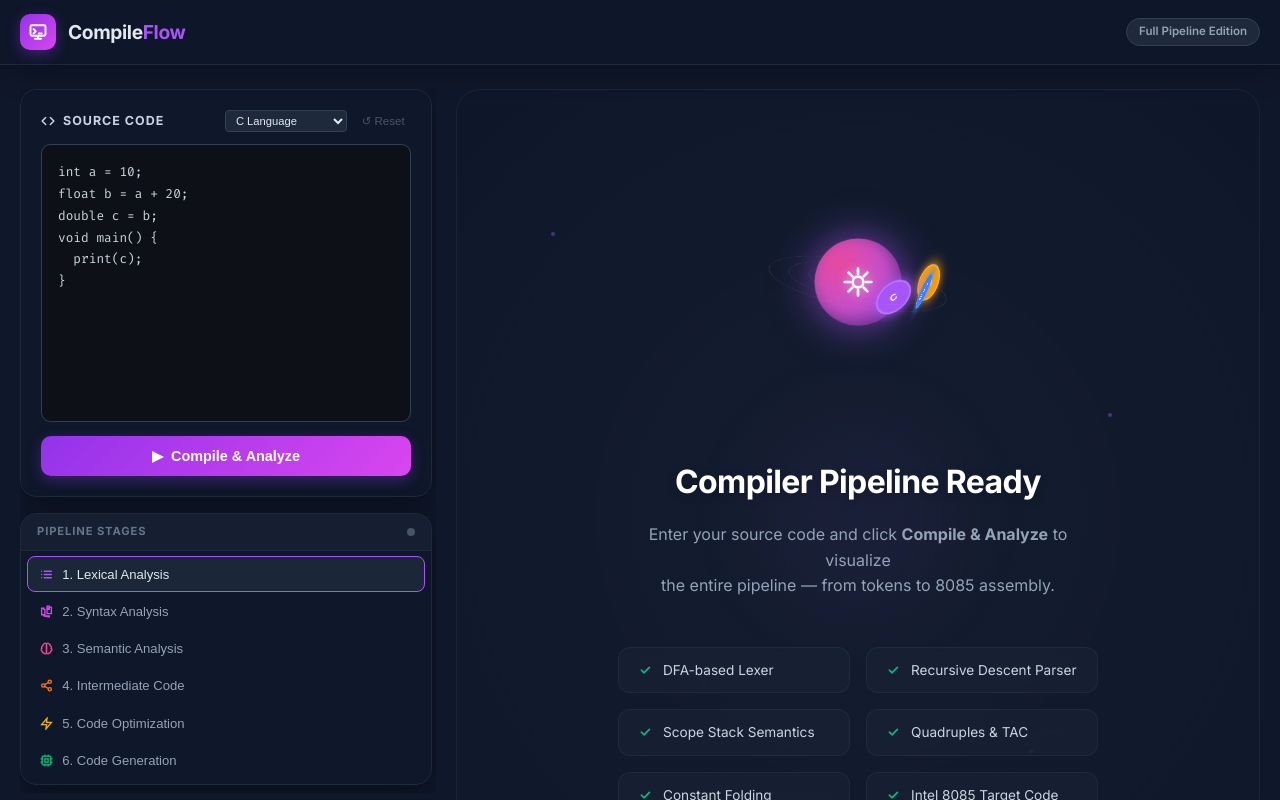
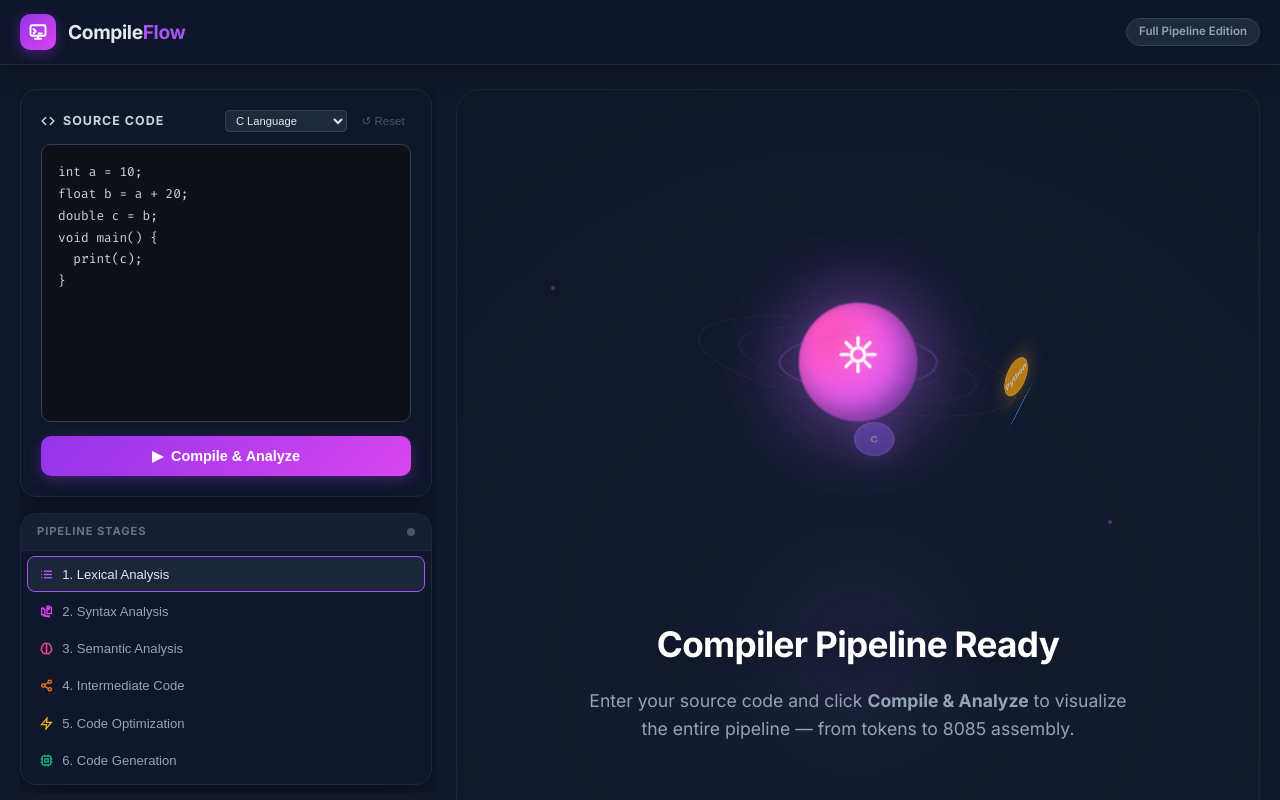
Before and after one commit to Vivek492005/CompileFlow-An-Interactive-Multi-Language-Compiler-Pipeline-Visualizer-with-Intel-Code-Generation, a React (Vite) app: page / in a window 1280 px wide. Shown: the top 800 px of the page. Built offline with nearby package versions, Linux system fonts and the light colour scheme.

Commit message:
style: upscale and enhance Compiler Solar System with 3D depth and wider orbits

```diff
--- a/src/components/WelcomeScreen.jsx
+++ b/src/components/WelcomeScreen.jsx
@@ -24,20 +24,27 @@ export default function WelcomeScreen() {
 
             <div className={styles.content}>
                 <div className={styles.solarSystem}>
-                    <div className={styles.orbit} style={{ '--d': '15s', '--r': '100px', '--color': '#a855f7' }}>
-                        <div className={styles.planet} style={{ '--bg': '#a855f7' }}>C</div>
+                    {/* Glowing background rings */}
+                    <div className={styles.ambientRing} style={{ width: '400px', height: '400px', opacity: 0.03 }} />
+                    <div className={styles.ambientRing} style={{ width: '600px', height: '600px', opacity: 0.02 }} />
+
+                    {/* Orbits & Planets */}
+                    <div className={styles.orbit} style={{ '--d': '12s', '--r': '160px', '--color': '#8b5cf6' }}>
+                        <div className={styles.planet} style={{ '--bg': '#8b5cf6', '--glow': 'rgba(139, 92, 246, 0.5)' }}>C</div>
                     </div>
-                    <div className={styles.orbit} style={{ '--d': '25s', '--r': '140px', '--color': '#3b82f6' }}>
-                        <div className={styles.planet} style={{ '--bg': '#3b82f6' }}>C++</div>
+                    <div className={styles.orbit} style={{ '--d': '22s', '--r': '240px', '--color': '#3b82f6' }}>
+                        <div className={styles.planet} style={{ '--bg': '#3b82f6', '--glow': 'rgba(59, 130, 246, 0.5)' }}>C++</div>
                     </div>
-                    <div className={styles.orbit} style={{ '--d': '35s', '--r': '180px', '--color': '#f59e0b' }}>
-                        <div className={styles.planet} style={{ '--bg': '#f59e0b' }}>Py</div>
+                    <div className={styles.orbit} style={{ '--d': '32s', '--r': '320px', '--color': '#f59e0b' }}>
+                        <div className={styles.planet} style={{ '--bg': '#f59e0b', '--glow': 'rgba(245, 158, 11, 0.5)' }}>Python</div>
                     </div>
 
+                    {/* Central Core (The Compiler) */}
                     <div className={styles.sun}>
                         <div className={styles.sunCore} />
                         <div className={styles.sunGlow} />
-                        <svg width="32" height="32" viewBox="0 0 24 24" fill="none" stroke="white" strokeWidth="2" strokeLinecap="round" strokeLinejoin="round" className={styles.sunIcon}>
+                        <div className={styles.sunRing} />
+                        <svg width="40" height="40" viewBox="0 0 24 24" fill="none" stroke="white" strokeWidth="2" strokeLinecap="round" strokeLinejoin="round" className={styles.sunIcon}>
                             <path d="M12 2v4M12 18v4M4.93 4.93l2.83 2.83M16.24 16.24l2.83 2.83M2 12h4M18 12h4M4.93 19.07l2.83-2.83M16.24 7.76l2.83-2.83" />
                             <circle cx="12" cy="12" r="4" />
                         </svg>
--- a/src/components/WelcomeScreen.module.css
+++ b/src/components/WelcomeScreen.module.css
@@ -58,25 +58,39 @@
 }
 
 .solarSystem {
-    width: 20rem;
-    height: 18rem;
+    width: 32rem;
+    height: 28rem;
     display: flex;
     align-items: center;
     justify-content: center;
     position: relative;
     margin-bottom: 2rem;
-    perspective: 1000px;
+    perspective: 1500px;
     transform-style: preserve-3d;
 }
 
+.ambientRing {
+    position: absolute;
+    border: 1px solid rgba(168, 85, 247, 0.2);
+    border-radius: 50%;
+    pointer-events: none;
+    animation: ambientRotate 60s linear infinite;
+}
+
+@keyframes ambientRotate {
+    from { transform: rotateX(75deg) rotateY(10deg) rotateZ(0deg); }
+    to { transform: rotateX(75deg) rotateY(10deg) rotateZ(360deg); }
+}
+
 .sun {
-    width: 5rem;
-    height: 5rem;
+    width: 7rem;
+    height: 7rem;
     position: relative;
     z-index: 10;
     display: flex;
     align-items: center;
     justify-content: center;
+    transform: translateZ(20px);
 }
 
 .sunCore {
@@ -86,29 +100,46 @@
     background: radial-gradient(circle at 30% 30%, #ec4899, #a855f7);
     border-radius: 50%;
     box-shadow:
-        inset -5px -5px 15px rgba(0, 0, 0, 0.4),
-        0 0 40px rgba(168, 85, 247, 0.6);
+        inset -8px -8px 25px rgba(0, 0, 0, 0.5),
+        0 0 60px rgba(168, 85, 247, 0.4),
+        0 0 120px rgba(168, 85, 247, 0.2);
     animation: sunPulse 4s ease-in-out infinite;
 }
 
 .sunGlow {
     position: absolute;
-    width: 150%;
-    height: 150%;
-    background: radial-gradient(circle, rgba(168, 85, 247, 0.2) 0%, transparent 70%);
+    width: 200%;
+    height: 200%;
+    background: radial-gradient(circle, rgba(168, 85, 247, 0.15) 0%, transparent 70%);
     border-radius: 50%;
-    animation: sunGlow 6s linear infinite;
+    animation: sunGlow 10s linear infinite;
+}
+
+.sunRing {
+    position: absolute;
+    width: 140%;
+    height: 140%;
+    border: 2px solid rgba(168, 85, 247, 0.3);
+    border-radius: 50%;
+    transform: rotateX(70deg);
+    animation: ringSpin 4s linear infinite;
+}
+
+@keyframes ringSpin {
+    from { transform: rotateX(70deg) rotateZ(0deg); }
+    to { transform: rotateX(70deg) rotateZ(360deg); }
 }
 
 .sunIcon {
     position: relative;
     z-index: 11;
-    filter: drop-shadow(0 0 5px rgba(255, 255, 255, 0.5));
+    filter: drop-shadow(0 0 10px rgba(255, 255, 255, 0.3));
+    animation: iconFloat 4s ease-in-out infinite;
 }
 
 .orbit {
     position: absolute;
-    border: 1px solid rgba(255, 255, 255, 0.05);
+    border: 1px solid rgba(255, 255, 255, 0.03);
     border-radius: 50%;
     width: var(--r);
     height: var(--r);
@@ -119,14 +150,19 @@
 .orbit::after {
     content: '';
     position: absolute;
-    top: 50%;
-    left: 50%;
-    transform: translate(-50%, -50%);
-    width: calc(100% + 2px);
-    height: calc(100% + 2px);
+    top: -2px;
+    left: -2px;
+    right: -2px;
+    bottom: -2px;
     border-radius: 50%;
     border: 1px dashed var(--color);
-    opacity: 0.1;
+    opacity: 0.15;
+    animation: dashRotate 20s linear infinite;
+}
+
+@keyframes dashRotate {
+    from { transform: rotate(0deg); }
+    to { transform: rotate(360deg); }
 }
 
 .planet {
@@ -134,30 +170,39 @@
     top: 0;
     left: 50%;
     transform: translate(-50%, -50%);
-    width: 2.5rem;
-    height: 2.5rem;
+    width: 3.2rem;
+    height: 3.2rem;
     background: var(--bg);
     border-radius: 50%;
     display: flex;
     align-items: center;
     justify-content: center;
     color: white;
-    font-size: 0.7rem;
-    font-weight: 800;
-    box-shadow: 0 0 15px var(--bg);
+    font-size: 0.8rem;
+    font-weight: 900;
+    box-shadow: 0 0 30px var(--glow);
     border: 2px solid rgba(255, 255, 255, 0.2);
     animation: planetCounterRotate var(--d) linear infinite;
+    transition: all 0.3s ease;
+    cursor: default;
+}
+
+.planet:hover {
+    scale: 1.2;
+    box-shadow: 0 0 50px var(--glow);
+    border-color: #fff;
+    z-index: 100;
 }
 
 @keyframes sunPulse {
-    0%, 100% { transform: scale(1); }
-    50% { transform: scale(1.1); }
+    0%, 100% { transform: scale(1); filter: brightness(1); }
+    50% { transform: scale(1.05); filter: brightness(1.2); }
 }
 
 @keyframes sunGlow {
-    0% { transform: rotate(0deg) scale(1); opacity: 0.5; }
-    50% { transform: rotate(180deg) scale(1.2); opacity: 0.8; }
-    100% { transform: rotate(360deg) scale(1); opacity: 0.5; }
+    0% { transform: rotate(0deg) scale(1); opacity: 0.4; }
+    50% { transform: rotate(180deg) scale(1.3); opacity: 0.7; }
+    100% { transform: rotate(360deg) scale(1); opacity: 0.4; }
 }
 
 @keyframes orbitRotate {
@@ -166,74 +211,100 @@
 }
 
 @keyframes planetCounterRotate {
-    from { transform: translate(-50%, -50%) rotateX(-75deg) rotateY(-10deg) rotateZ(0deg); }
-    to { transform: translate(-50%, -50%) rotateX(-75deg) rotateY(-10deg) rotateZ(-360deg); }
+    /* We counter the orbit rotation to keep text upright AND add depth scale */
+    0% { transform: translate(-50%, -50%) rotateX(-75deg) rotateY(-10deg) rotateZ(0deg) scale(1) translateZ(10px); opacity: 1; }
+    25% { transform: translate(-50%, -50%) rotateX(-75deg) rotateY(-10deg) rotateZ(-90deg) scale(0.8) translateZ(-50px); opacity: 0.6; }
+    50% { transform: translate(-50%, -50%) rotateX(-75deg) rotateY(-10deg) rotateZ(-180deg) scale(0.7) translateZ(-100px); opacity: 0.4; }
+    75% { transform: translate(-50%, -50%) rotateX(-75deg) rotateY(-10deg) rotateZ(-270deg) scale(0.9) translateZ(-50px); opacity: 0.7; }
+    100% { transform: translate(-50%, -50%) rotateX(-75deg) rotateY(-10deg) rotateZ(-360deg) scale(1) translateZ(10px); opacity: 1; }
+}
+
+@keyframes iconFloat {
+    0%, 100% { transform: translateY(0); }
+    50% { transform: translateY(-10px); }
 }
 
 .title {
-    font-size: 2rem;
+    font-size: 2.2rem;
     font-weight: 800;
     color: #fff;
     margin-bottom: 1rem;
-    text-shadow: 0 2px 10px rgba(0, 0, 0, 0.2);
+    text-shadow: 0 4px 15px rgba(0, 0, 0, 0.3);
     letter-spacing: -0.02em;
 }
 
 .sub {
-    font-size: 1rem;
+    font-size: 1.1rem;
     color: #94a3b8;
     line-height: 1.6;
-    margin-bottom: 3rem;
-    max-width: 30rem;
+    margin-bottom: 4rem;
+    max-width: 34rem;
 }
 
 .featureGrid {
     display: grid;
-    grid-template-columns: repeat(2, 1fr);
-    gap: 1rem;
+    grid-template-columns: repeat(3, 1fr);
+    gap: 1.25rem;
     width: 100%;
-    max-width: 32rem;
-    margin-bottom: 2.5rem;
+    max-width: 48rem;
+    margin-bottom: 3.5rem;
 }
 
 .featureChip {
     display: flex;
+    flex-direction: column;
     align-items: center;
     gap: 0.75rem;
     background: rgba(30, 41, 59, 0.4);
     border: 1px solid rgba(255, 255, 255, 0.05);
     backdrop-filter: blur(8px);
-    border-radius: 0.75rem;
-    padding: 0.75rem 1.25rem;
-    font-size: 0.85rem;
+    border-radius: 1rem;
+    padding: 1.25rem;
+    font-size: 0.9rem;
     color: #cbd5e1;
-    transition: all 0.3s ease;
+    transition: all 0.4s cubic-bezier(0.175, 0.885, 0.32, 1.275);
     opacity: 0;
-    transform: translateY(10px);
-    animation: fadeInSlide 0.5s ease forwards;
+    transform: translateY(20px);
+    animation: fadeInSlide 0.6s ease forwards;
 }
 
 .featureChip:hover {
-    background: rgba(168, 85, 247, 0.1);
-    border-color: rgba(168, 85, 247, 0.3);
-    transform: translateY(-2px);
+    background: rgba(168, 85, 247, 0.15);
+    border-color: rgba(168, 85, 247, 0.4);
+    transform: translateY(-8px) scale(1.05);
     color: #fff;
-    box-shadow: 0 4px 20px rgba(168, 85, 247, 0.1);
+    box-shadow: 0 10px 30px rgba(168, 85, 247, 0.2);
 }
 
 .featureDot {
     color: #10b981;
-    font-weight: 700;
+    font-weight: 800;
+    font-size: 1.2rem;
+    width: 2.5rem;
+    height: 2.5rem;
+    background: rgba(16, 185, 129, 0.1);
+    border-radius: 50%;
     display: flex;
     align-items: center;
     justify-content: center;
 }
 
 .arrow {
-    font-size: 0.85rem;
-    color: #475569;
-    margin-top: 1rem;
-    animation: bounceText 2s ease-in-out infinite;
+    font-size: 0.95rem;
+    color: #64748b;
+    margin-top: 1.5rem;
+    font-weight: 500;
+    animation: bounceText 2.5s ease-in-out infinite;
+}
+
+/* Base Animations */
+@keyframes fadeInSlide {
+    to { opacity: 1; transform: translateY(0); }
+}
+
+@keyframes bounceText {
+    0%, 100% { transform: translateY(0); opacity: 0.6; }
+    50% { transform: translateY(-8px); opacity: 1; }
 }
 
 /* Animations */
```
